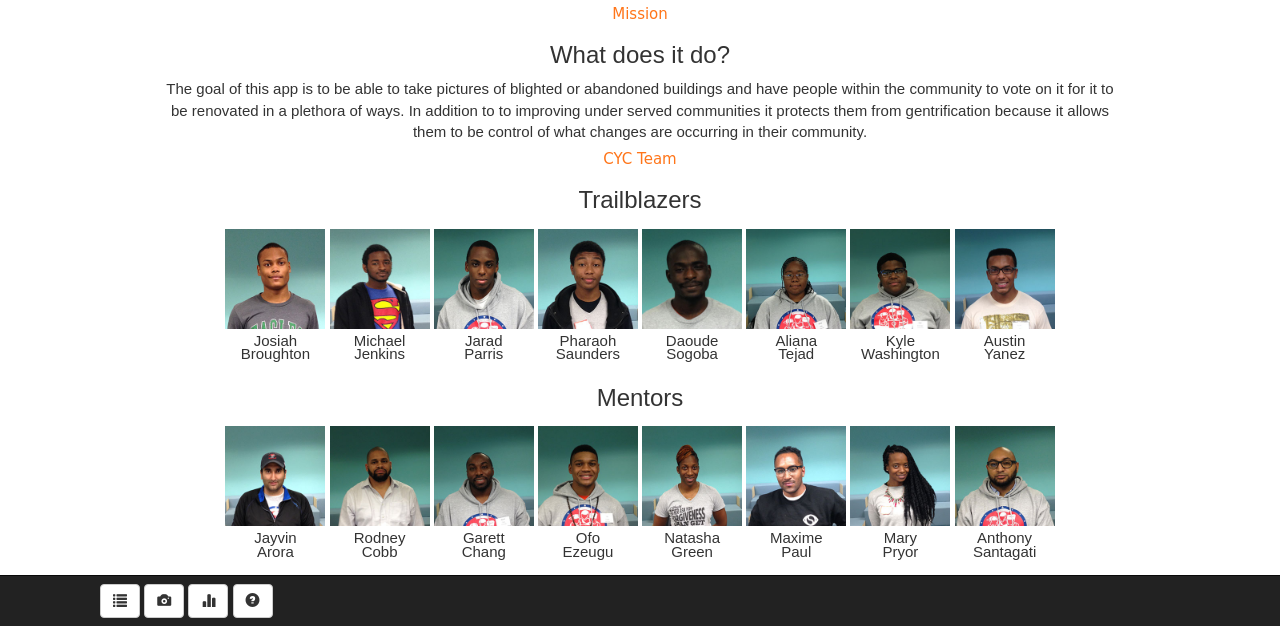
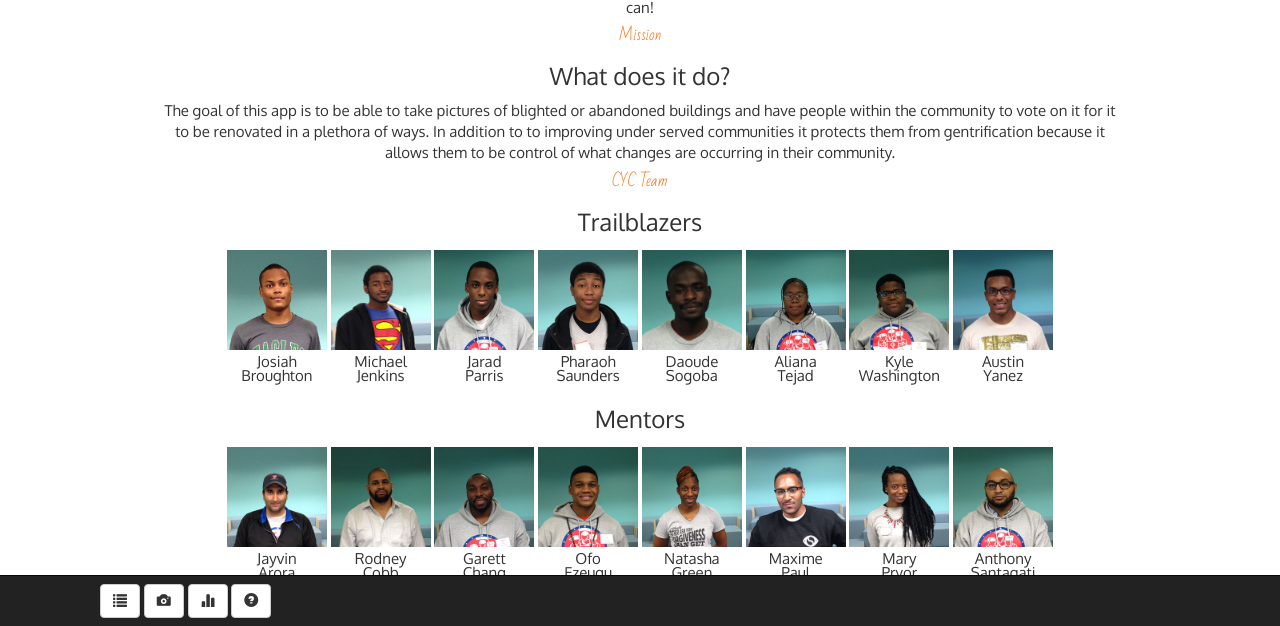
Before and after one commit to roacobb/html_mark_1, a plain HTML site: page about.html in a window 1280 px wide. Shown: the part 174-800 px from the top of the page. Drawn offline with Linux system fonts and the light colour scheme.

Commit message:
Added Google font link
Added to head

```diff
--- a/about.html
+++ b/about.html
@@ -14,7 +14,8 @@
     <!-- Bootstrap Core CSS -->
     <link href="css/bootstrap.min.css" rel="stylesheet">
     <link href="css/bootstrap.css" rel="stylesheet">
-
+    <!-- Fonts -->
+    <link href='http://fonts.googleapis.com/css?family=Bad+Script|Oxygen:400,700' rel='stylesheet' type='text/css'>
     <!-- Custom CSS -->
     <style>
     body {
```
